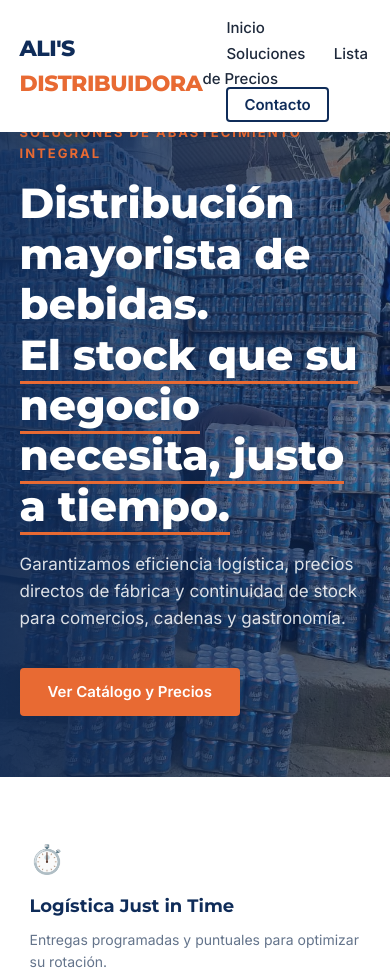
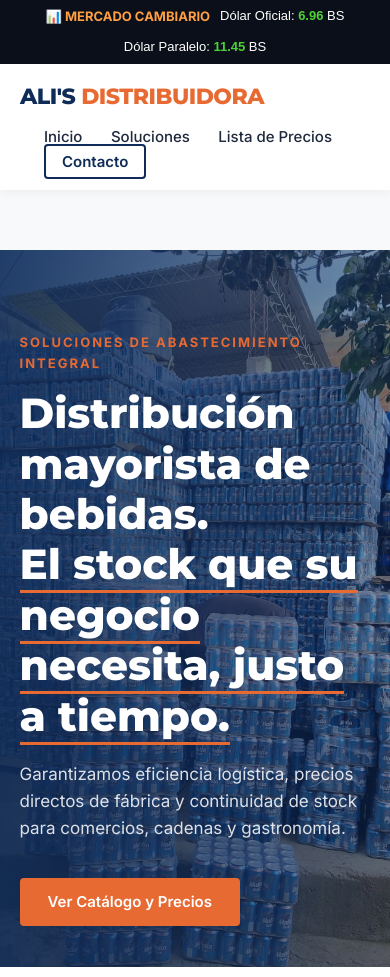
Before and after one commit to Aliprogram/web_ali, a plain HTML site: page index.html in a window 390 px wide. Shown: the top 977 px of the page. Drawn offline with Linux system fonts and the light colour scheme; no server answers.

Commit message:
añadimos API cotizaciones y responsive mejoado

```diff
--- /dev/null
+++ b/app.js
@@ -0,0 +1,47 @@
+async function actualizarDivisas() {
+    const laBarra = document.getElementById('mi-barra-prueba');
+
+    // Valores fijos por si la API se cae o no hay internet
+    const OFICIAL_BASE = 6.96;
+    let paraleloFinal = 11.45;
+
+    try {
+        const response = await fetch('https://paralelo.bo/api/v1/rate');
+        if (!response.ok) throw new Error('Error de conexión');
+        const data = await response.json();
+
+        if (data && data.median) {
+            paraleloFinal = parseFloat(data.median);
+            console.log("¡API decodificada con éxito! Valor actual:", paraleloFinal);
+        }
+    } catch (error) {
+        console.warn("Usando respaldo comercial:", error.message);
+    }
+
+    // 3. Pintamos la barra optimizada para Celulares y Computadoras
+    if (laBarra) {
+        laBarra.style.backgroundColor = "#0b0f19";
+        laBarra.style.color = "#ffffff";
+        laBarra.style.padding = "6px 10px";
+        laBarra.style.width = "100%";
+        laBarra.style.boxSizing = "border-box";
+
+        // 🌟 EL TRUCO PARA MÓVILES: Flexbox dinámico que se adapta al tamaño de pantalla
+        laBarra.style.display = "flex";
+        laBarra.style.flexWrap = "wrap";
+        laBarra.style.justifyContent = "center";
+        laBarra.style.alignItems = "center";
+        laBarra.style.gap = "10px"; // Espaciado inteligente entre elementos
+        laBarra.style.fontSize = "13px"; // Un toque más sutil en tamaño de letra
+
+        laBarra.innerHTML = `
+            <span style="color: #ff9f43; font-weight: bold; white-space: nowrap;">📊 MERCADO CAMBIARIO</span>
+            <span style="white-space: nowrap; font-family: Arial, sans-serif;">Dólar Oficial: <strong style="color: #4cd137;">${OFICIAL_BASE.toFixed(2)}</strong> BS</span>
+            <span style="white-space: nowrap; font-family: Arial, sans-serif;">Dólar Paralelo: <strong style="color: #4cd137;">${paraleloFinal.toFixed(2)}</strong> BS</span>
+        `;
+    }
+}
+
+document.addEventListener('DOMContentLoaded', () => {
+    actualizarDivisas();
+});
--- a/index.html
+++ b/index.html
@@ -10,7 +10,10 @@
 </head>
 <body>
 
-    <header class="navbar">
+    <div id="mi-barra-prueba" style="position: relative !important; z-index: 99999 !important; width: 100% !important; display: flex !important; min-height: 40px !important; background-color: #0b0f19 !important;"></div>
+
+    <header class="navbar" style="position: relative !important; padding: 15px 20px !important; height: auto !important; z-index: 99990 !important;">
+        <div style="display: flex; justify-content: space-between; width: 100%; align-items: center; flex-wrap: wrap; gap: 10px;">
             <div class="logo">ALI'S <span>DISTRIBUIDORA</span></div>
             <nav>
                 <a href="#inicio">Inicio</a>
@@ -18,9 +21,10 @@
                 <a href="#catalogo">Lista de Precios</a>
                 <a href="#contacto" class="btn-nav">Contacto</a>
             </nav>
+        </div>
     </header>
 
-    <section id="inicio" class="hero">
+    <section id="inicio" class="hero" style="padding-top: 40px !important;">
         <div class="hero-overlay"></div>
         <div class="hero-content">
             <span class="tagline">SOLUCIONES DE ABASTECIMIENTO INTEGRAL</span>
@@ -196,6 +200,6 @@
             <p>&copy; 2026 ALI'S DISTRIBUIDORA. Todos los derechos reservados. Distribución Mayorista Oficial de Bebidas.</p>
         </div>
     </footer>
-
+    <script src="app.js"></script>
 </body>
 </html>
```
Also changed, not shown: styles.css (line endings or trailing spaces). Lines whose indentation alone changed are shown as unchanged.
